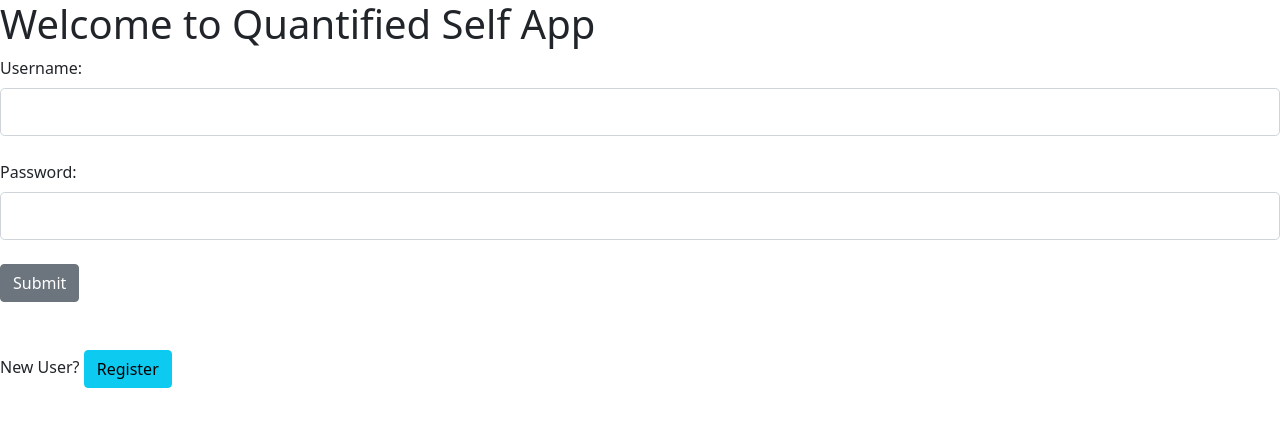
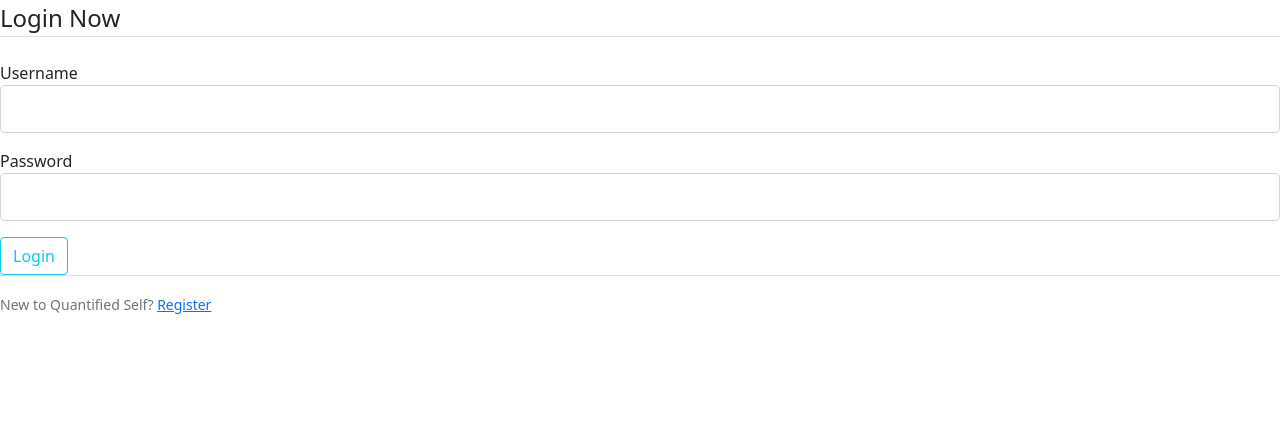
Before and after one commit to harishsahadev/QuantifiedSelf-App, a Flask app: page / in a window 1280 px wide. Shown: the top 427 px of the page. Run offline with Flask 2, Linux system fonts and the light colour scheme.

Commit message:
Login and Registration Pages

```diff
--- a/application/controllers.py
+++ b/application/controllers.py
@@ -5,35 +5,42 @@ from application.forms import RegistrationForm, LoginForm
 from application.database import db
 
 
-@app.route("/")
+@app.route("/", methods=["GET","POST"])
 def index():
-    # Front Page
-    return render_template('index.html', title = 'About')
+    # Front Page and Login page
+    form = LoginForm()
+
+    if form.validate_on_submit():
+        username = request.form["username"]
+        user = User.query.filter_by(username=username).first()
+        if (user == None) or (user.password != request.form["password"]):
+            flash("Login unsuccessful! Please check username or password.", category='danger')
+            return render_template('login.html', title="Login", form=form)
+        else:
+            return redirect(url_for('dashboard', userid=user.userid))
+
+    return render_template('login.html', title = 'Login', form=form)
 
 @app.route("/register", methods=["GET","POST"])
 def register():
-    error = None
     form = RegistrationForm()
-    if request.method == "GET":
-        return render_template('register.html', title="Register", form=form)
-
-    if request.method == "POST":
+    if form.validate_on_submit():
         username = request.form["username"]
         print(username)
         #Check for existing user
         user = User.query.filter_by(username=username).first()
         if user != None:
             flash('Try a different Username', category='danger')
-            return render_template('register.html', title="Register", form=form)
+
+        else:
+            user = User(username=username, password=request.form["password"], fname=request.form["fname"], lname=request.form["lname"])
+            db.session.add(user)
+            db.session.commit()
+            flash('Registration Successful! Welcome to Quantified Self', category='success')
+            return redirect(url_for("index"))
+    return render_template('register.html', title="Register", form=form)
 
 
-        user = User(username=username, password=request.form["password"], fname=request.form["fname"], lname=request.form["lname"])
-        db.session.add(user)
-        db.session.commit()
-        #if form.validate_on_submit():
-          #  flash(f'{form.username.data}, successfully Registered!', 'success')
-        return redirect(url_for("index"))
-
-@app.route("/dashboard/<int:user>")
+@app.route("/dashboard/<int:userid>")
 def dashboard():
     return render_template('dashboard.html')
--- a/application/forms.py
+++ b/application/forms.py
@@ -15,5 +15,5 @@ class RegistrationForm(FlaskForm):
 class LoginForm(FlaskForm):
     username = StringField('Username', validators=[DataRequired(), Length(min=2, max=20)])
     password = PasswordField('Password', validators=[DataRequired()])
-    remember = BooleanField('Remember Me')
+    #remember = BooleanField('Remember Me')
     submit = SubmitField('Login')
--- /dev/null
+++ b/templates/login.html
@@ -0,0 +1,51 @@
+{% extends "layout.html" %}
+{% block content %}
+    <div class="content-section">
+        <form method="POST" action="" >
+            {{ form.hidden_tag() }}
+            <fieldset class="form-group">
+                <legend class="border-bottom mb-4">Login Now</legend>
+                <div class="form-group" >
+                    {{ form.username.label(class="form-control-label ") }}
+
+                    {% if form.username.errors %}
+                        {{ form.username(class="form-control form-control-lg is-invalid") }}
+                        <div class="invalid-feedback">
+                            {% for error in form.username.errors %}
+                            <span>{{ error }}</span>
+                            {% endfor %}
+                        </div>
+                    {% else %}
+                        {{ form.username(class="form-control form-control-lg mb-3") }}
+                    {% endif %}
+                </div>
+
+                <div class="form-group">
+                    {{ form.password.label(class="form-control-label") }}
+
+                    {% if form.password.errors %}
+                        {{ form.password(class="form-control form-control-lg is-invalid") }}
+                        <div class="invalid-feedback">
+                            {% for error in form.password.errors %}
+                            <span>{{ error }}</span>
+                            {% endfor %}
+                        </div>
+                    {% else %}
+                        {{ form.password(class="form-control form-control-lg mb-3") }}
+                    {% endif %}
+
+                </div>
+
+            </fieldset>
+            <div class="form-group">
+                {{ form.submit(class="btn btn-outline-info") }}
+            </div>
+        </form>
+    </div>
+    <div class="border-top pt-3">
+        <small class="text-muted">
+            New to Quantified Self? <a class="ml-2" href="{{ url_for('register') }}">Register</a>
+        </small>
+    </div>
+
+{% endblock content%}
```
Also changed, not shown: templates/register.html (+58 -6 lines), db_directory/project_db.sqlite3, templates/index.html (line endings or trailing spaces).
